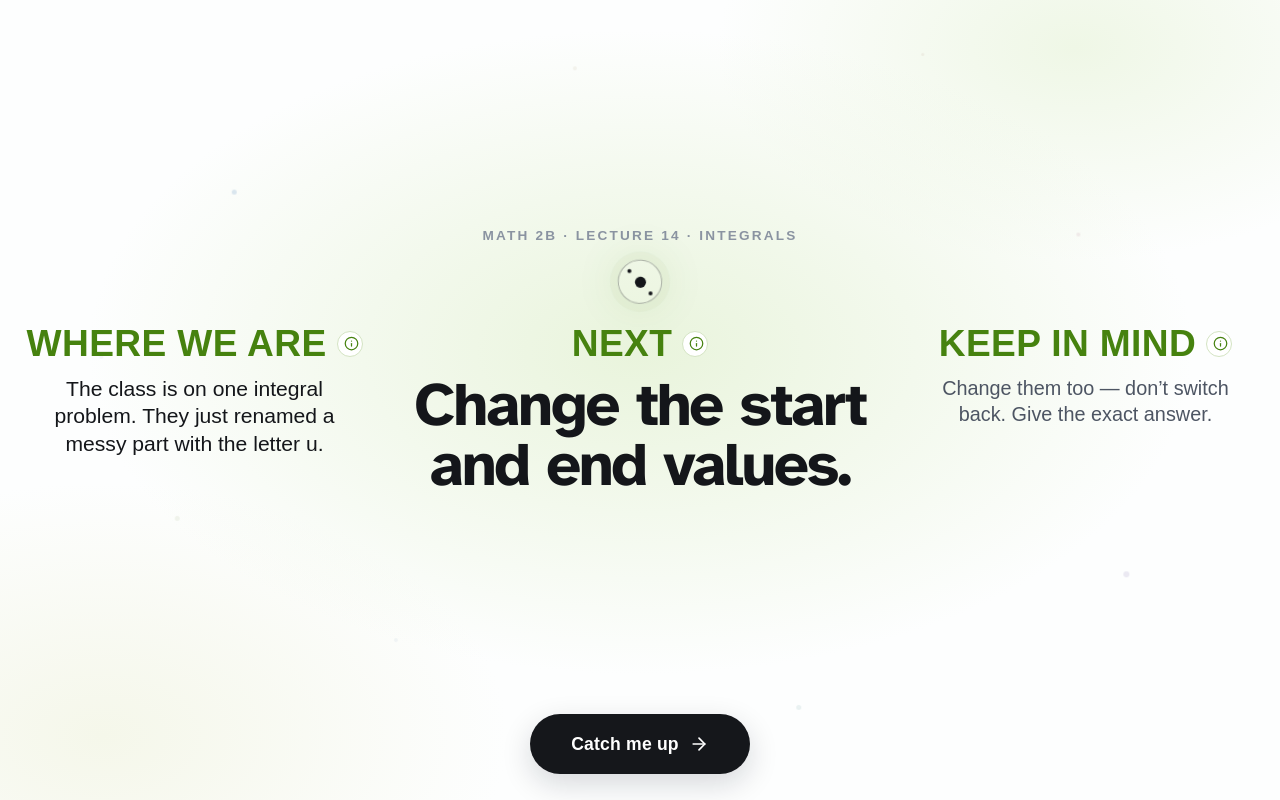
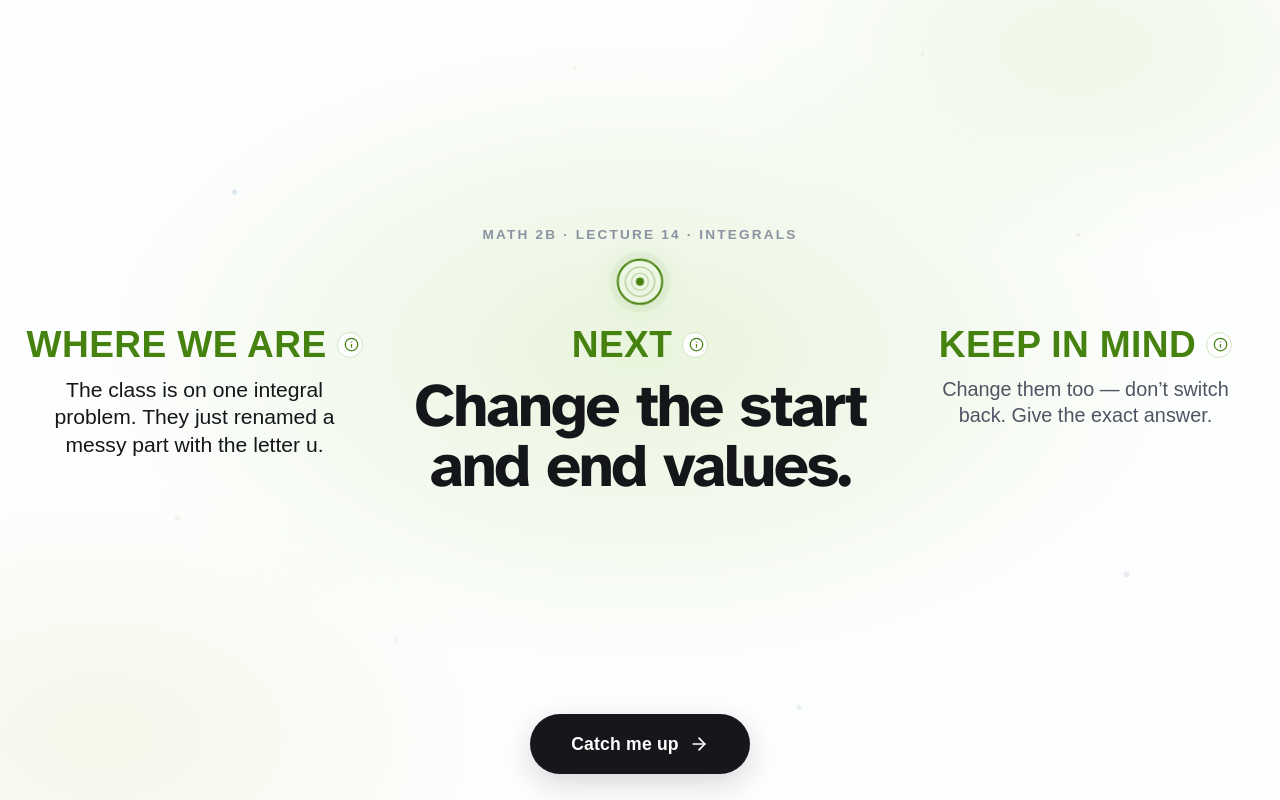
Before and after one commit to rvira/classroom-accessibility-promptathon, a React (Vite) app in the folder app/: page / in a window 1280 px wide. Built offline with nearby package versions, Linux system fonts and the light colour scheme.

Commit message:
Add bullseye focal symbol aligned with existing UX and accessibility standards

```diff
--- a/app/src/App.css
+++ b/app/src/App.css
@@ -75,44 +75,51 @@
   color: var(--ink-mute);
 }
 
-.symbol {
+.symbol,
+.bullseye {
   position: relative;
-  width: 44px;
-  height: 44px;
+  width: 46px;
+  height: 46px;
   margin: 0 auto clamp(14px, 2.2vh, 26px);
-  border: 1px solid rgba(20, 22, 26, 0.3);
+  border: 2px solid var(--accent);
   border-radius: 50%;
   box-shadow:
-    0 0 0 8px rgba(70, 130, 15, 0.03),
-    0 0 40px 9px rgba(70, 130, 15, 0.07);
+    0 0 0 7px rgba(70, 130, 15, 0.05),
+    0 0 28px rgba(70, 130, 15, 0.1);
   animation: breathe 14s ease-in-out infinite alternate;
 }
 
-.symbol b {
+.symbol b,
+.bullseye b {
   position: absolute;
   border-radius: 50%;
-  background: var(--ink);
+  top: 50%;
+  left: 50%;
+  transform: translate(-50%, -50%);
 }
 
-.symbol b:first-child {
-  width: 11px;
-  height: 11px;
-  left: 16px;
-  top: 16px;
+/* Concentric rings forming the bullseye target */
+.symbol b:first-child,
+.bullseye b:first-child {
+  width: 30px;
+  height: 30px;
+  border: 1.5px solid rgba(70, 130, 15, 0.45);
+  background: transparent;
 }
 
-.symbol b:nth-child(2) {
-  width: 4px;
-  height: 4px;
-  left: 8px;
-  top: 9px;
+.symbol b:nth-child(2),
+.bullseye b:nth-child(2) {
+  width: 18px;
+  height: 18px;
+  border: 1px solid rgba(70, 130, 15, 0.35);
+  background: transparent;
 }
 
-.symbol b:nth-child(3) {
-  width: 4px;
-  height: 4px;
-  right: 8px;
-  bottom: 8px;
+.symbol b:nth-child(3),
+.bullseye b:nth-child(3) {
+  width: 8px;
+  height: 8px;
+  background: var(--accent);
 }
 
 /* ---------- three statements, side by side ---------- */
@@ -845,6 +852,7 @@ input:focus-visible {
 @media (prefers-reduced-motion: reduce) {
   .ether i,
   .symbol,
+  .bullseye,
   .caret {
     animation: none;
   }
--- a/app/src/App.tsx
+++ b/app/src/App.tsx
@@ -204,7 +204,7 @@ function App() {
         <div className="workspace">
           <p className="course">{lecture.course}</p>
 
-          <div className="symbol" aria-hidden="true">
+          <div className="symbol bullseye" aria-hidden="true">
             <b />
             <b />
             <b />
```
